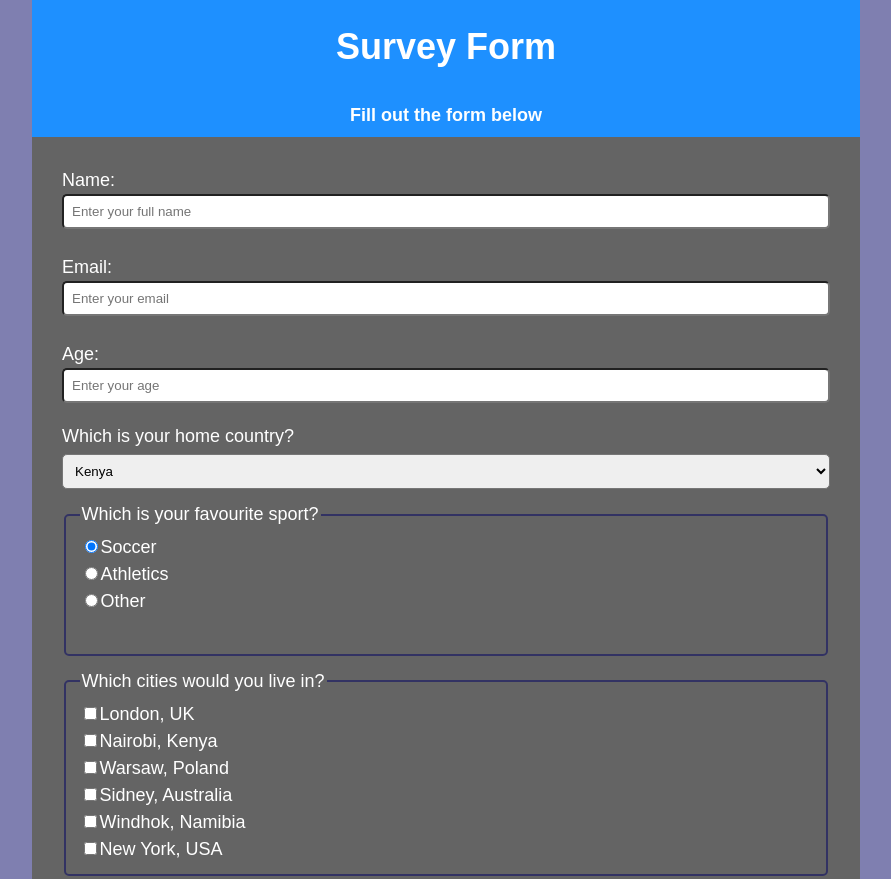
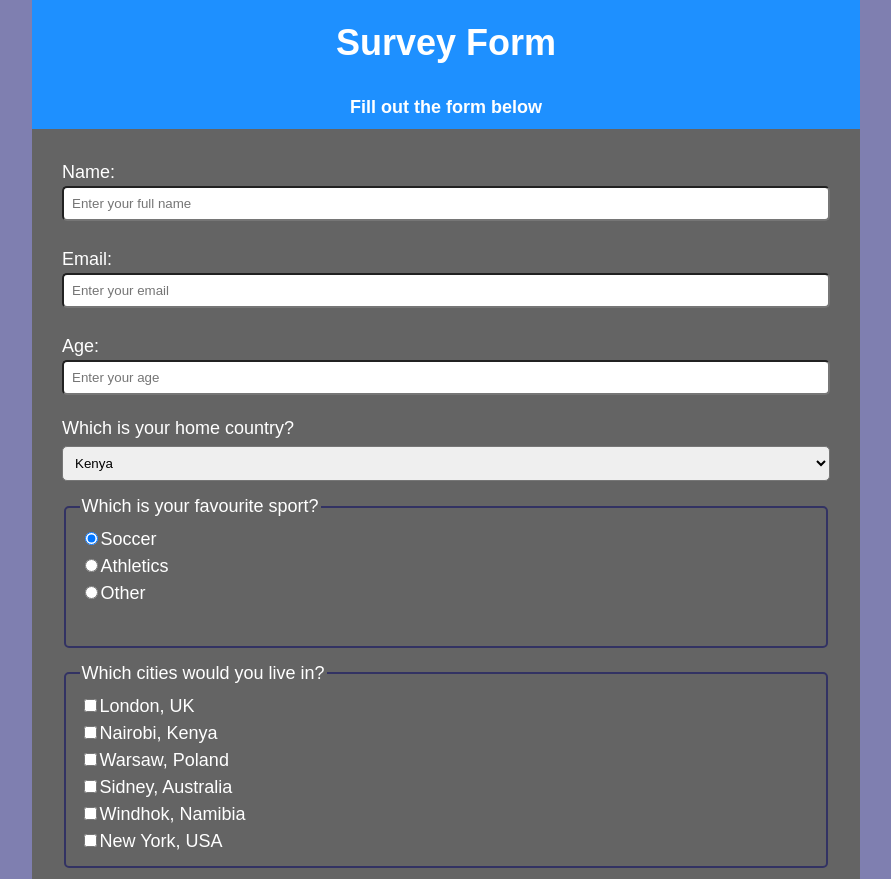
Before and after one commit to ipkipkorir/project2codecamp, a plain HTML site: page surveyform.html in a window 1280 px wide. Shown: the top 879 px of the page, without its empty margins (194-1085 px from the left). Drawn offline with Linux system fonts and the light colour scheme.

Commit message:
added header to markup - DOM

```diff
--- a/surveyform.html
+++ b/surveyform.html
@@ -26,7 +26,7 @@
 			background-color: dodgerblue;
 			color: #ffffff;
 			font-weight: bold;
-			padding: 20px 30px 8px;
+			padding: 16px 30px 8px;
 		}
 		form p {
 			text-align: left;
@@ -112,13 +112,15 @@
 </head>
 <body>
 	<main id="main">
+		<header >
 			<h1 id="title">
 				Survey Form
 			</h1>
 			<p id="description">
 				Fill out the form below
 			</p>
-		<form id="survey-form">
+		</header>
+		<form id="survey-form" style="">
 			<label id="name-label">Name:</label>
 			<input type="text" name="name" id="name" placeholder="Enter your full name" required>
 			<label id="email-label">Email:</label>
```
Lines whose indentation alone changed are shown as unchanged.
